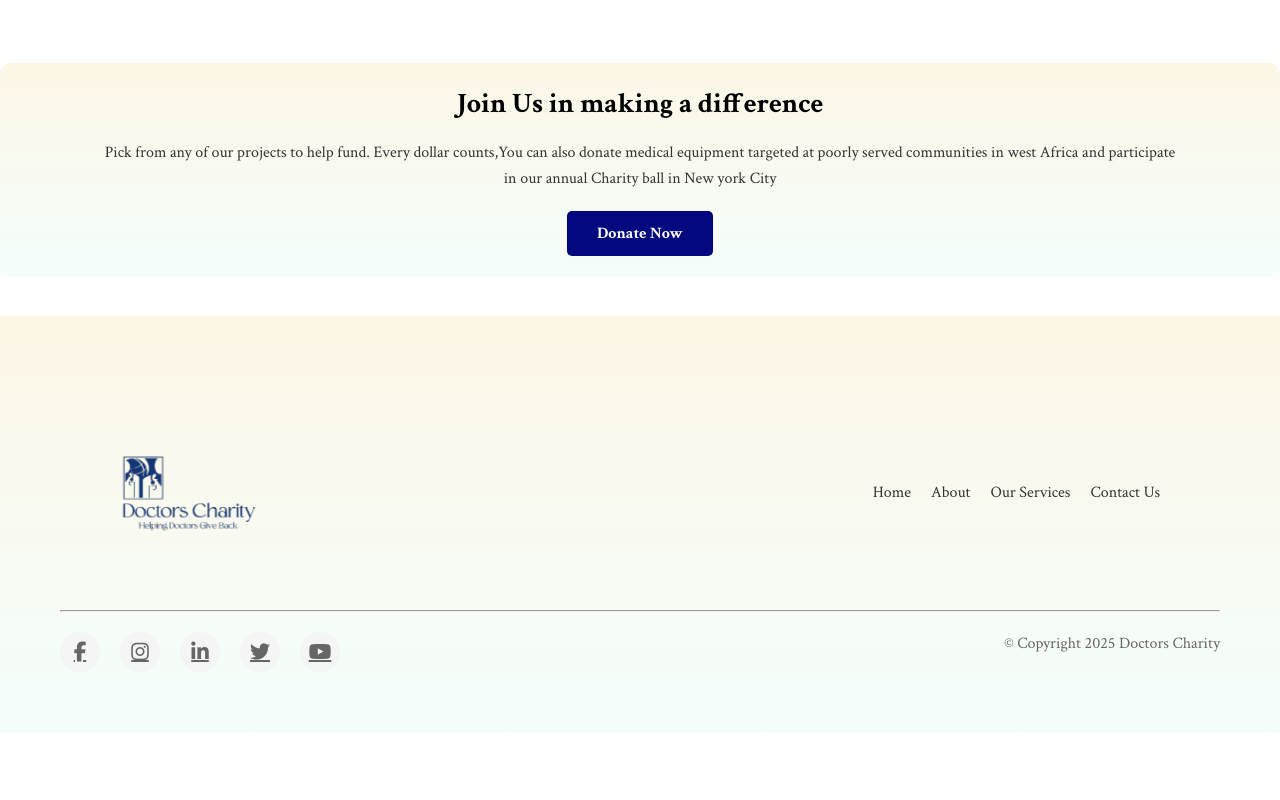
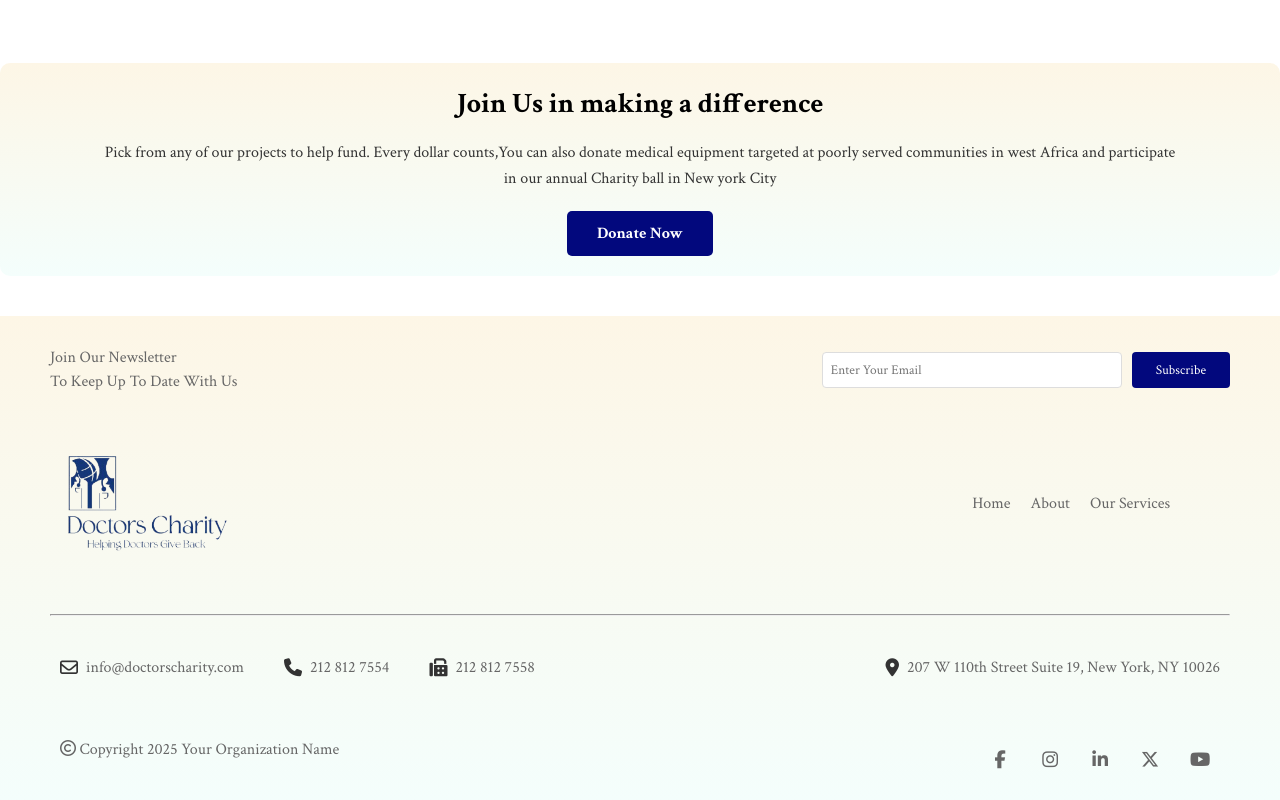
Before and after one commit to johnebah/DoctorsCharity, a plain HTML site: page outreaches.html in a window 1280 px wide. Shown: the part 1495-2295 px from the top of the page. Before the commit the page ends 2227 px from the top, so only its background shows below. Drawn offline with Linux system fonts and the light colour scheme.

Commit message:
Update outreaches.html

```diff
--- a/outreaches.html
+++ b/outreaches.html
@@ -11,7 +11,7 @@
     <!-- https://favicon.io/emoji-favicons/money-bag/ -->
     <link href="img/favicon.ico" rel="icon">
     <title>outreach - Doctors Charity</title>
-    <link rel="stylesheet" href="footer.css">
+    <link rel="stylesheet" href="layout.css">
     <link rel="stylesheet" href="menue.css">
 
     <!-- Shared CSS styles with Services page -->
@@ -130,24 +130,58 @@
     </div>
 
     <footer>
-        <div class="footer-content">
+        <div class="footer-section">
 
-            <div class="first-footer">
-                <div class="footer-logo">
-                    <img src="img/logo.png" alt="Doctors Charity Logo">
+            <div class="top-section">
+                <div class="footer-row1">
+                    <p>
+                        <span>Join Our Newsletter</span>
+                        <span>To Keep Up To Date With Us</span>
+                    </p>
+                    <div class="email-signup">
+                        <input type="email" class="email-input" placeholder="Enter Your Email">
+                        <button class="subscribe-btn">Subscribe</button>
                     </div>
-
-                <div class="footer-div">
+                </div>
+                <div class="footer-row2">
+                    <img src="img/footer-logo.png" alt="Logo" class="footer-logo">
+                    <nav class="nav-links">
                         <a href="index.html">Home</a>
                         <a href="about.html">About</a>
                         <a href="services.html">Our Services</a>
-                    <a href="contact.html">Contact Us</a>
+                    </nav>
+                </div>
+            </div>
+            <hr>
+            <div class="boottom-section">
+                <div class="footer-b-row1">
+
+                    <div class="contact-left">
+                        <div class="contact-item">
+                            <i class="fa-regular fa-envelope"></i>
+                            <span>info@doctorscharity.com</span>
+                        </div>
+                        <div class="contact-item">
+                            <i class="fa-solid fa-phone"></i>
+                            <span>212 812 7554</span>
+                        </div>
+                        <div class="contact-item">
+                            <i class="fa-solid fa-fax"></i>
+                            <span>212 812 7558</span>
                         </div>
                     </div>
 
-            <hr>
+                    <div class="contact-item" id="single-item">
+                        <i class="fa-solid fa-location-dot"></i>
+                        <span>207 W 110th Street Suite 19, New York, NY 10026</span>
+                    </div>
+                </div>
+                <div class="footer-b-row2">
+                    <div class="copyright">
+                        <i class="fa-regular fa-copyright"></i>
+                        <span>Copyright 2025 Your Organization Name</span>
+                    </div>
 
-            <div class="second-footer">
                     <div class="social-links">
                         <a href="#" aria-label="Facebook">
                             <i class="fab fa-facebook-f"></i>
@@ -159,15 +193,12 @@
                             <i class="fab fa-linkedin-in"></i>
                         </a>
                         <a href="#" aria-label="Twitter">
-                        <i class="fab fa-twitter"></i>
+                            <i class="fab fa-x-twitter"></i>
                         </a>
                         <a href="#" aria-label="YouTube">
                             <i class="fab fa-youtube"></i>
                         </a>
                     </div>
-
-                <div class="copyright">
-                    © Copyright 2025 Doctors Charity
                 </div>
             </div>
         </div>
```
Lines whose indentation alone changed are shown as unchanged.
